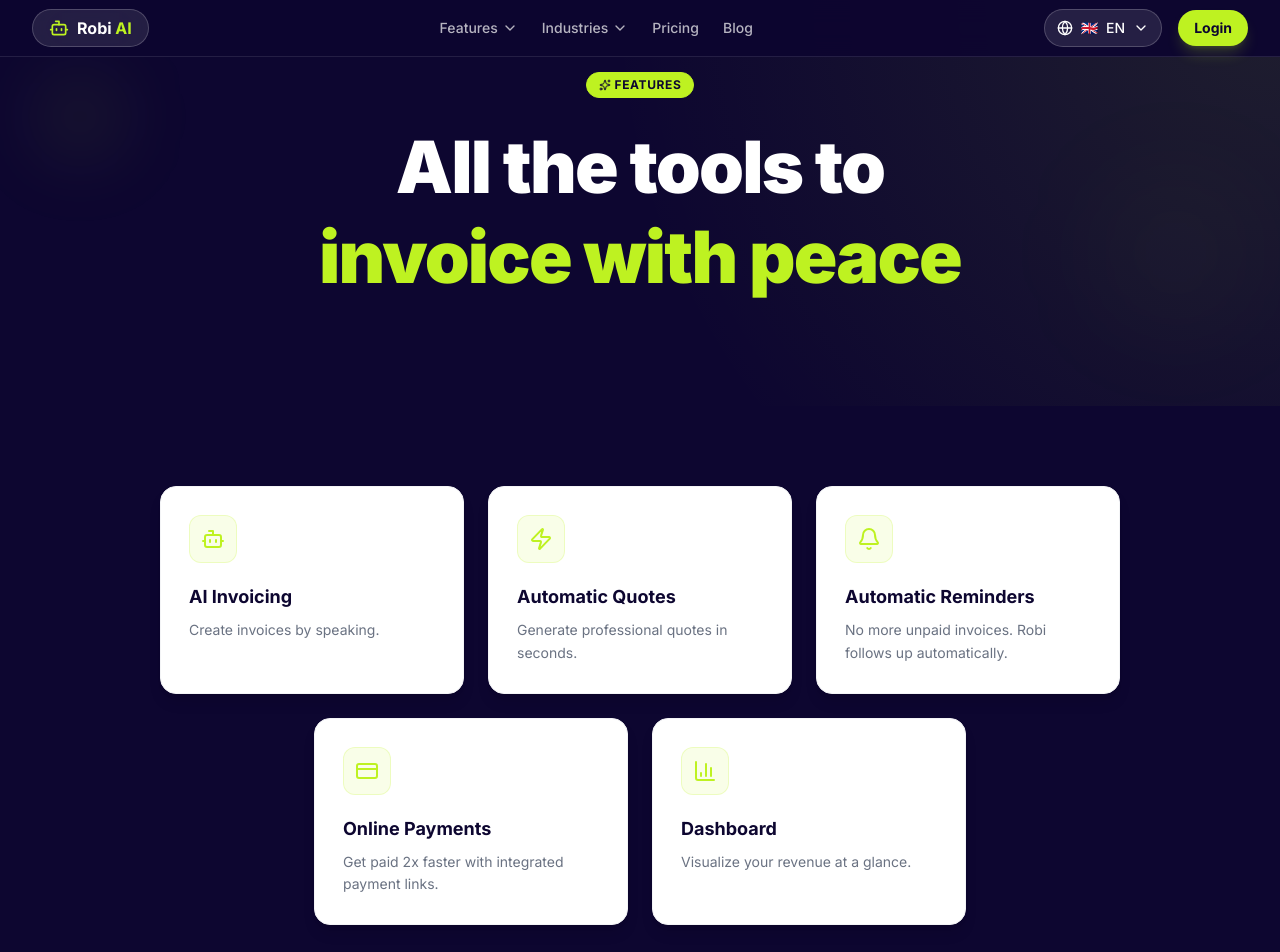
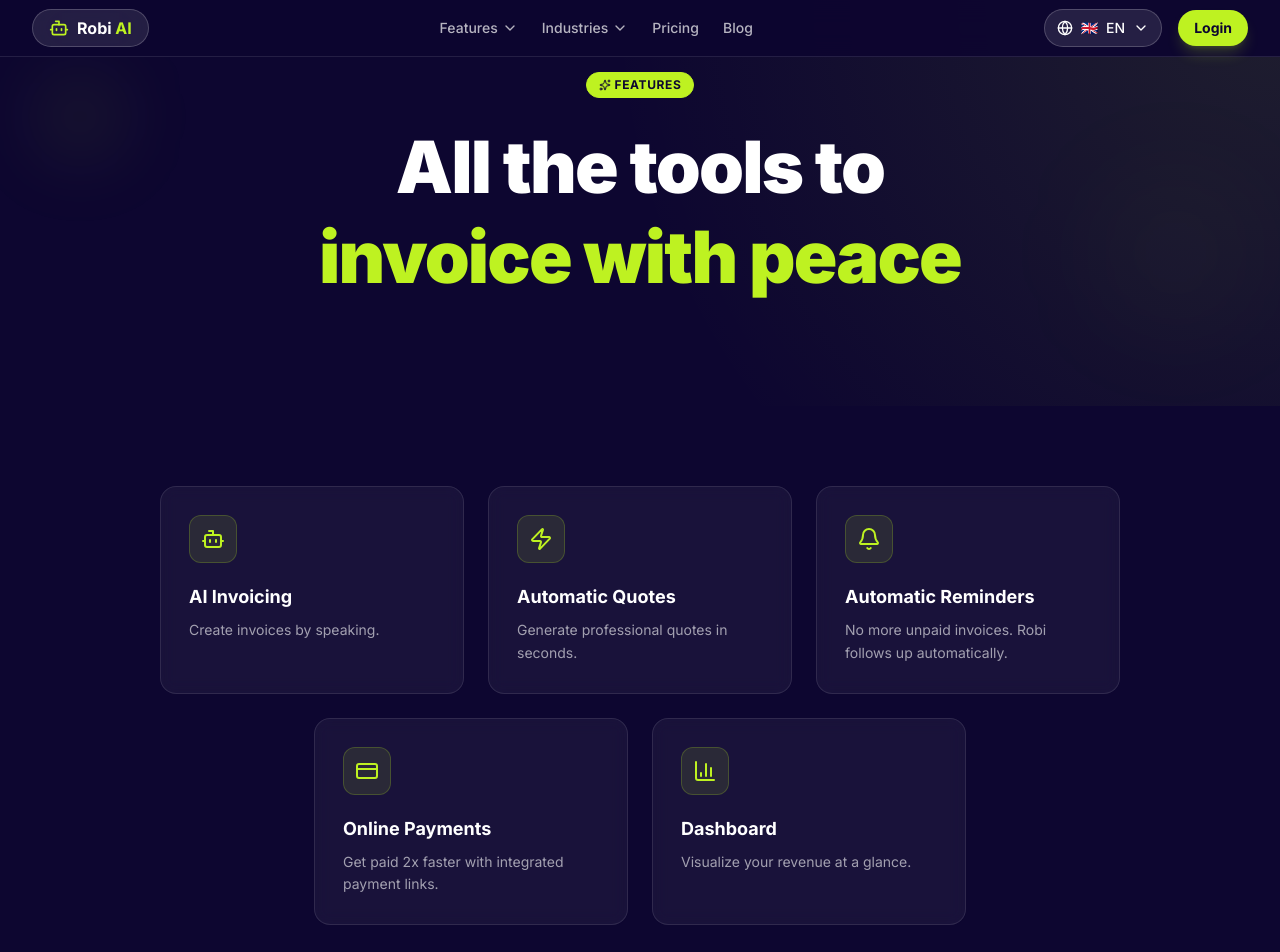
Before and after one commit to DevKarma707/robi-seo-site, a Next.js app: page /en/features in a window 1280 px wide. Shown: the top 952 px of the page. Built offline with nearby package versions, Linux system fonts and the light colour scheme.

Commit message:
fix: features cards use dark translucent style matching landing page
Co-Authored-By: Claude Opus 4.6 <noreply@anthropic.com>

```diff
--- a/src/app/[locale]/features/page.tsx
+++ b/src/app/[locale]/features/page.tsx
@@ -88,17 +88,17 @@ export default async function FeaturesPage({
                   href={`/${locale}/features/${feature.slug}`}
                   className="group"
                 >
-                  <div className="h-full rounded-2xl p-7 bg-white border border-gray-100 shadow-lg transition-all duration-300 hover:shadow-xl hover:-translate-y-1 hover:border-[#BEF221]/40">
+                  <div className="h-full rounded-2xl p-7 bg-white/5 border border-white/10 backdrop-blur-sm transition-all duration-300 hover:border-[#BEF221]/40 hover:bg-white/10 hover:-translate-y-1">
                     <div className="w-12 h-12 rounded-xl flex items-center justify-center mb-5 bg-[#BEF221]/10 border border-[#BEF221]/20 group-hover:bg-[#BEF221]/20 transition-colors">
                       <Icon className="w-6 h-6 text-[#BEF221]" />
                     </div>
                     <div className="flex items-start justify-between mb-2">
-                      <h3 className="text-lg font-bold text-[#0D0630] group-hover:text-[#BEF221] transition-colors">
+                      <h3 className="text-lg font-bold text-white group-hover:text-[#BEF221] transition-colors">
                         {t(feature.name, locale)}
                       </h3>
                       <ArrowRight className="w-4 h-4 text-[#BEF221] opacity-0 group-hover:opacity-100 transition-opacity flex-shrink-0 mt-1" />
                     </div>
-                    <p className="text-gray-500 text-sm leading-relaxed">
+                    <p className="text-white/60 text-sm leading-relaxed">
                       {t(feature.description, locale)}
                     </p>
                   </div>
@@ -116,17 +116,17 @@ export default async function FeaturesPage({
                   href={`/${locale}/features/${feature.slug}`}
                   className="group"
                 >
-                  <div className="h-full rounded-2xl p-7 bg-white border border-gray-100 shadow-lg transition-all duration-300 hover:shadow-xl hover:-translate-y-1 hover:border-[#BEF221]/40">
+                  <div className="h-full rounded-2xl p-7 bg-white/5 border border-white/10 backdrop-blur-sm transition-all duration-300 hover:border-[#BEF221]/40 hover:bg-white/10 hover:-translate-y-1">
                     <div className="w-12 h-12 rounded-xl flex items-center justify-center mb-5 bg-[#BEF221]/10 border border-[#BEF221]/20 group-hover:bg-[#BEF221]/20 transition-colors">
                       <Icon className="w-6 h-6 text-[#BEF221]" />
                     </div>
                     <div className="flex items-start justify-between mb-2">
-                      <h3 className="text-lg font-bold text-[#0D0630] group-hover:text-[#BEF221] transition-colors">
+                      <h3 className="text-lg font-bold text-white group-hover:text-[#BEF221] transition-colors">
                         {t(feature.name, locale)}
                       </h3>
                       <ArrowRight className="w-4 h-4 text-[#BEF221] opacity-0 group-hover:opacity-100 transition-opacity flex-shrink-0 mt-1" />
                     </div>
-                    <p className="text-gray-500 text-sm leading-relaxed">
+                    <p className="text-white/60 text-sm leading-relaxed">
                       {t(feature.description, locale)}
                     </p>
                   </div>
```
